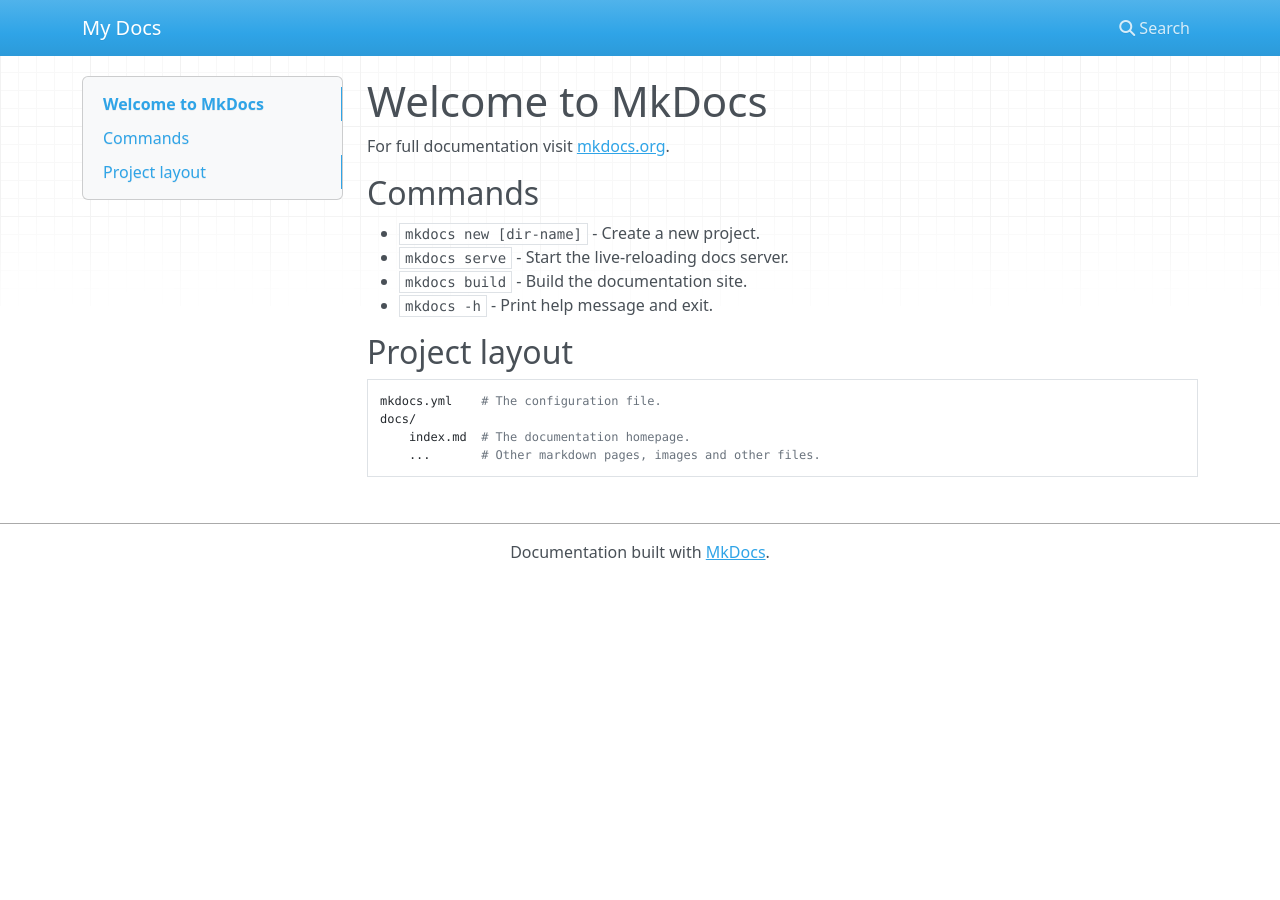
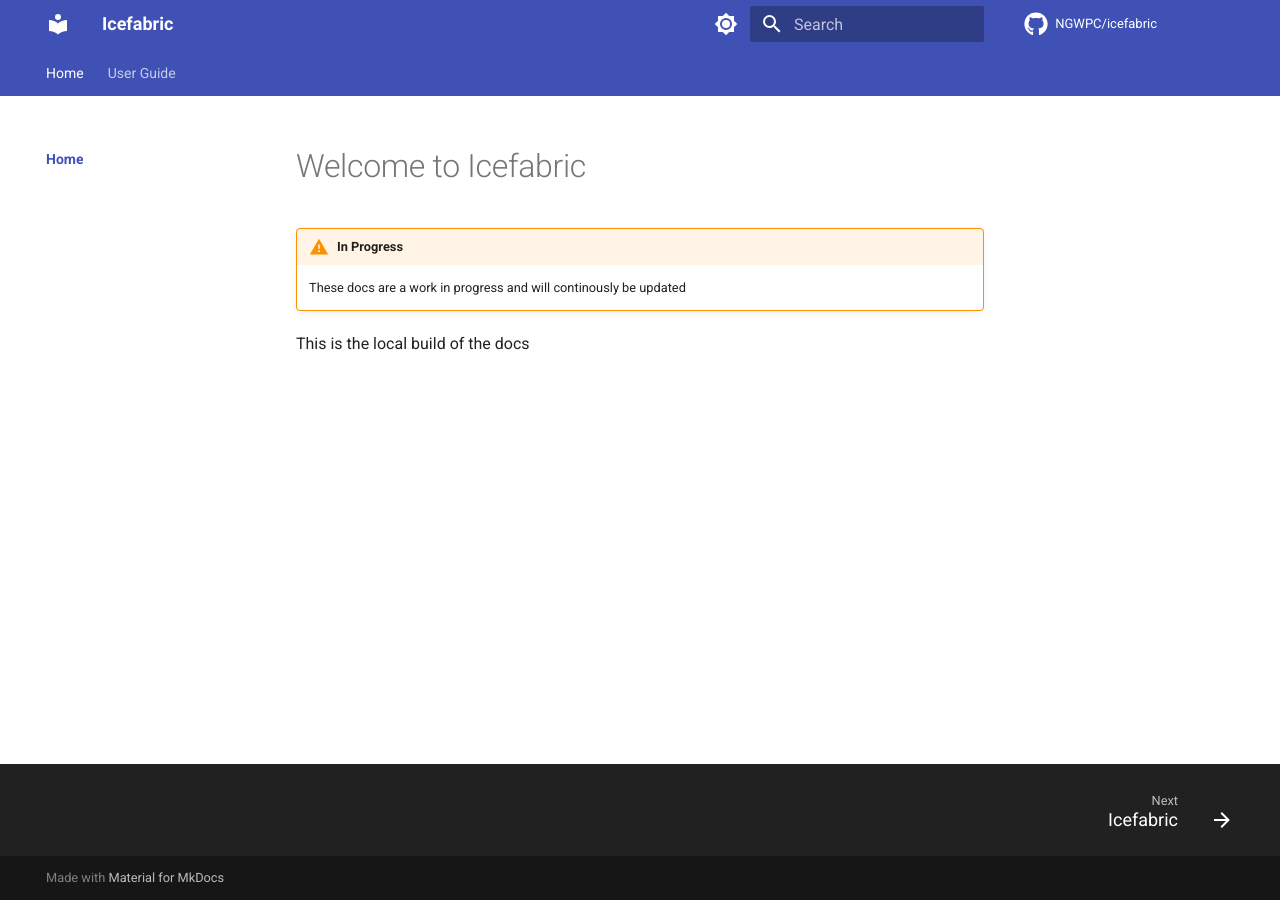
Before and after one commit to NGWPC/icefabric-archive, an MkDocs documentation site: the page built from docs/index.md, in a window 1280 px wide. Built offline with MkDocs 1.6.1 and Material for MkDocs 9.7.7, drawn with Linux system fonts in a browser that asks for light colours; nearby versions of some CDN libraries; comment, search, counter and statistics services are not loaded.

```diff
--- a/docs/index.md
+++ b/docs/index.md
@@ -1,17 +1,6 @@
-# Welcome to MkDocs
+# Welcome to Icefabric
 
-For full documentation visit [mkdocs.org](https://www.mkdocs.org).
+!!! warning "In Progress"
+    These docs are a work in progress and will continously be updated
 
-## Commands
-
-* `mkdocs new [dir-name]` - Create a new project.
-* `mkdocs serve` - Start the live-reloading docs server.
-* `mkdocs build` - Build the documentation site.
-* `mkdocs -h` - Print help message and exit.
-
-## Project layout
-
-    mkdocs.yml    # The configuration file.
-    docs/
-        index.md  # The documentation homepage.
-        ...       # Other markdown pages, images and other files.
+This is the local build of the docs
--- a/mkdocs.yml
+++ b/mkdocs.yml
@@ -1 +1,53 @@
-site_name: My Docs
+site_name: Icefabric
+site_description: A version controlled method for storing multi-dimensional and tabular data through Pyiceberg and icechunk
+repo_url: https://github.com/NGWPC/icefabric
+repo_name: NGWPC/icefabric
+theme:
+  name: material
+  features:
+    - navigation.footer
+    - navigation.indexes
+    - navigation.sections
+    - navigation.tabs
+    - navigation.top
+    - navigation.tracking
+    - search.suggest
+  icon:
+    repo: fontawesome/brands/github
+  palette:
+    - scheme: light blue
+      toggle:
+        icon: material/brightness-7
+        name: Switch to dark mode
+    - scheme: slate
+      toggle:
+        icon: material/brightness-4
+        name: Switch to light mode
+
+markdown_extensions:
+  - def_list
+  - pymdownx.tasklist:
+      custom_checkbox: true
+  - pymdownx.arithmatex:
+      generic: true
+  - pymdownx.highlight:
+      anchor_linenums: true
+  - pymdownx.inlinehilite
+  - pymdownx.snippets
+  - admonition
+  - footnotes
+  - pymdownx.details
+  - pymdownx.superfences
+  - pymdownx.mark
+  - attr_list
+  - md_in_html
+
+plugins:
+  - search
+
+nav:
+  - Home:
+    - index.md
+  - User Guide:
+    - user_guide/index.md
+    - Icefabric Manage: user_guide/icefabric_manage.md
--- a/pyproject.toml
+++ b/pyproject.toml
@@ -24,13 +24,7 @@
 
 [project.optional-dependencies]
 docs = [
-  "pillow",
-  "cairosvg",
   "mkdocs-material",
-  "mkdocs-git-committers-plugin",
-  "mkdocs-material-extensions",
-  "mkdocs-git-authors-plugin",
-  "mkdocs-git-revision-date-localized-plugin",
 ]
 
 [tool.uv.sources]
```
Also changed, not shown: NOTICE.txt (added, +8 -0 lines), README.md (+12 -5 lines), docs/user_guide/icefabric_manage.md (added, +224 -0 lines), docs/user_guide/index.md (added, +20 -0 lines), docs/img/icefabric_mission.png (added), 5 other files.
